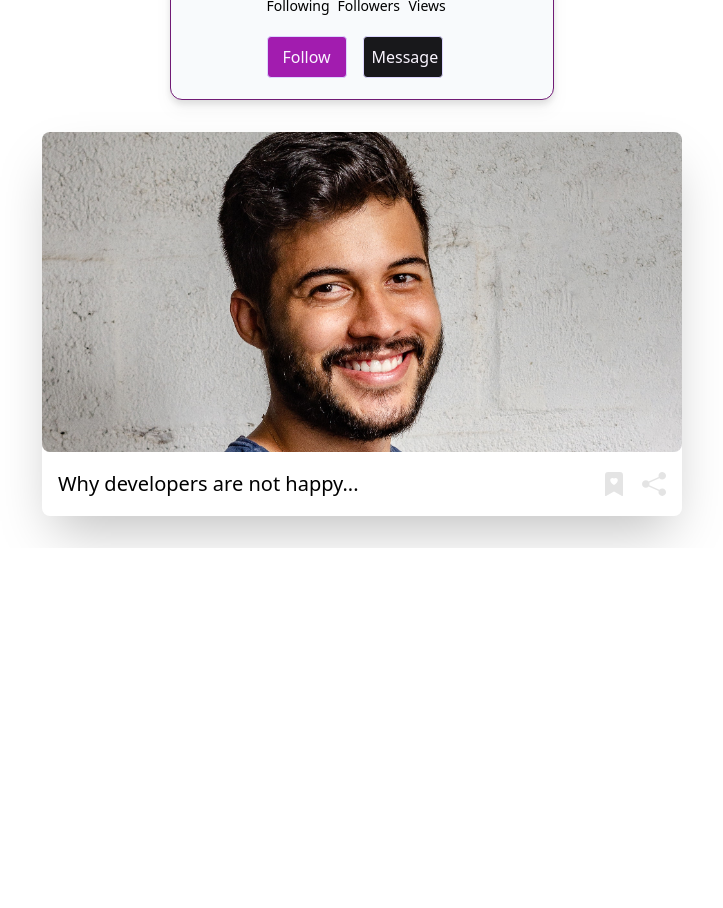
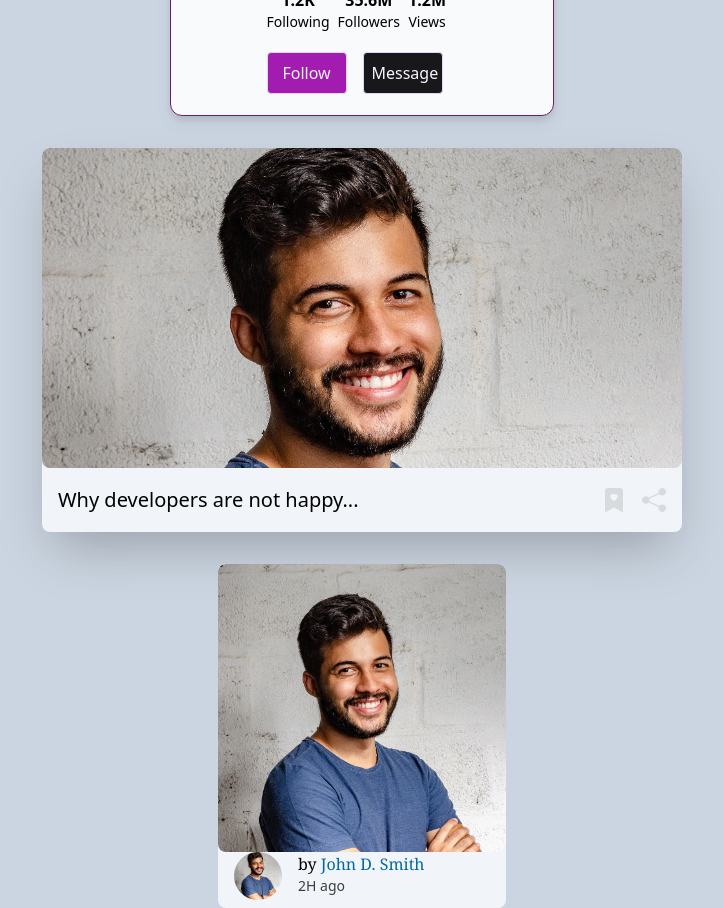
Before and after one commit to PMagatteS/Learn-tailwind, a Next.js app: page /cards in a window 1280 px wide. Shown: the part 540-1448 px from the top of the page, without its empty margins (278-1001 px from the left). Before the commit the page ends 1088 px from the top, so only its background shows below. Built offline with nearby package versions, Linux system fonts and the light colour scheme.

Commit message:
Added a sliding blog card

```diff
--- a/pages/cards.tsx
+++ b/pages/cards.tsx
@@ -16,6 +16,8 @@ const user =  {
     following: 1.2,
     visited: 382,
     blogCardTitle: "Why developers are not happy...",
+    blogCardSubTitle: "The reason behind this, will let you speechless",
+    blogCategories: [{name:"Web development", color:"bg-purple-600"}, {name:"Work", color:"bg-teal-600"}, {name:"Computer science", color:"bg-green-600"}],
   }
 
 const FirstProfileCard = () => {
@@ -127,7 +129,7 @@ import React from 'react';
 
 const BlogCard = () => {
   return (
-    <div className="dark:bg-slate-700 dark:text-gray-50 w-5/6 h-96 shadow-2xl mx-auto rounded-lg lg:w-1/2 ">
+    <div className="bg-slate-100 dark:bg-slate-700 dark:text-gray-50 w-5/6 h-96 shadow-2xl mx-auto rounded-lg lg:w-1/2 ">
       <div className="w-full rounded-lg h-5/6 relative">
      <Image
               src="/images/profilepicture.jpg"
@@ -150,12 +152,56 @@ const BlogCard = () => {
 };
 
 
+const SecondBlogCard = () => {
+  return (
+    <div className="w-72 h-72 relative mx-auto [&>*:nth-child(1)]:hover:translate-y-56 rounded-t-lg bg-slate-100 dark:bg-slate-800">
+
+        <div className="w-full absolute h-full top-14 left-0  transition-transform duration-1000 ease-in delay-100 bg-inherit pt-9 px-4 rounded-lg flex flex-col">
+          <div className="flex flex-wrap gap-2">
+         {user.blogCategories.map((el, index) => <h6 key={index} className={el.color+" rounded w-fit px-1 text-slate-100"} >{el.name}</h6>)}
+          </div>
+          <h2 className="text-xl font-bold">{user.blogCardTitle}</h2>
+          <h4 className="text-sm opacity-80 text-gray-900">{user.blogCardSubTitle}</h4>
+          <div className="flex mt-auto mb-2 gap-4">
+            <div className="relative w-12 h-12 rounded-full">
+              <Image
+              src="/images/profilepicture.jpg"
+              className="object-cover rounded-full"
+              fill={true}
+              alt=""
+              />
+
+            </div>
+
+              <div className="">
+                <h2 className="font-serif">by <span className="text-sky-700">{user.name}</span></h2>
+                <h5 className="font-thin text-sm opacity-75">2H ago</h5>
+              </div>
+          </div>
+        </div>
+
+      <div className="w-full absolute bg-inherit h-full top-0 left-0 z-20 rounded-t-lg">
+        <div className="w-full h-full relative z-20 rounded-t-lg">
+        <Image
+              src="/images/profilepicture.jpg"
+              className="object-cover center-image hover:object-left-top z-10 rounded-lg"
+              fill={true}
+              alt=""
+              />
+        </div>
+
+      </div>
+    </div>
+  )
+}
+
   const cards = () => {
     return (
-      <div className="flex flex-col gap-8 my-8">
+      <div className="flex flex-col gap-8 my-12">
    <FirstProfileCard/>
    <SecondProfileCard/>
    <BlogCard/>
+   <SecondBlogCard/>
       </div>
     );
   };
--- a/styles/globals.css
+++ b/styles/globals.css
@@ -4,7 +4,7 @@
 
 @layer base {
     body {
-      @apply bg-white dark:bg-slate-900;
+      @apply bg-slate-300 dark:bg-slate-900;
     }
   }
 
```
